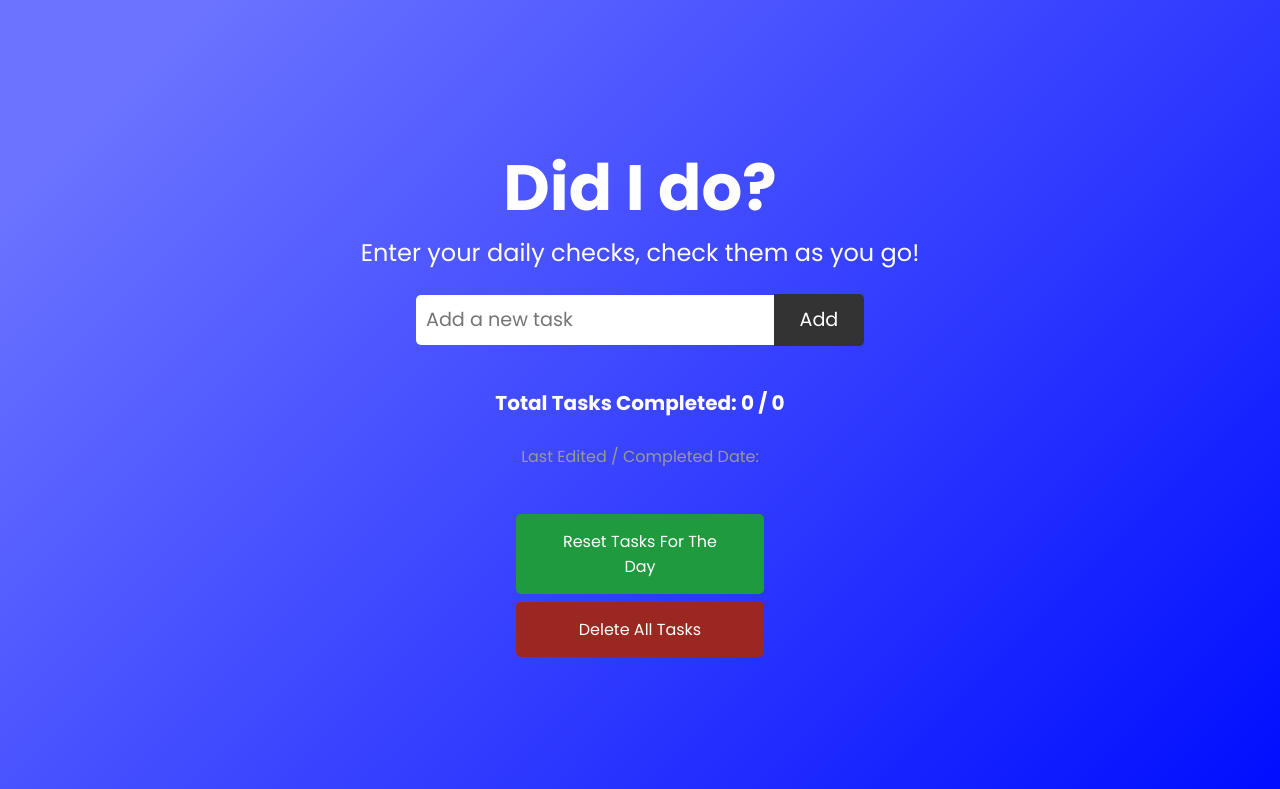
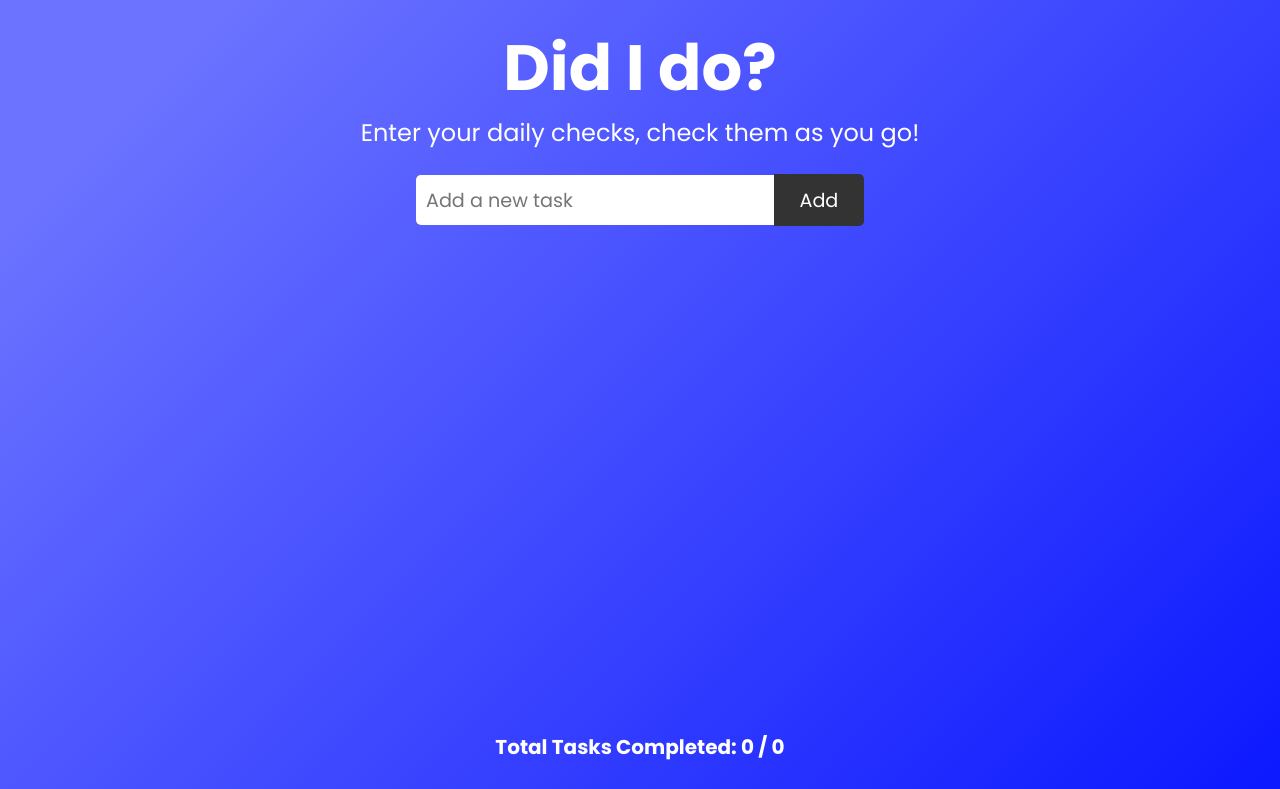
Before and after one commit to Toumari/Did-I-Do-, a React (Vite) app: page / in a window 1280 px wide. Shown: the top 789 px of the page. Built offline with nearby package versions, Linux system fonts and the light colour scheme.

Commit message:
added scroll to task list to maintain VH

```diff
--- a/src/App.css
+++ b/src/App.css
@@ -39,9 +39,9 @@
 .app__tasks {
   display: flex;
   flex-direction: column;
-  justify-content: center;
   align-items: center;
-  margin-top: 1em;
+  height: 60vh;
+  overflow-y: scroll;
 }
 
 .app__task__options {
```
